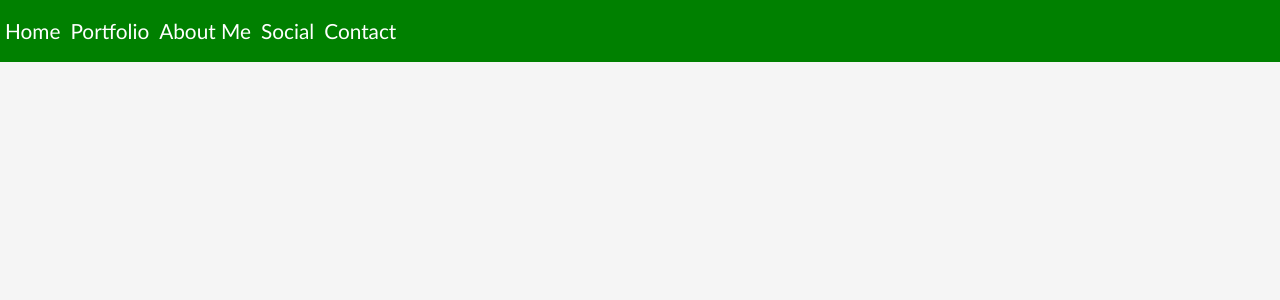
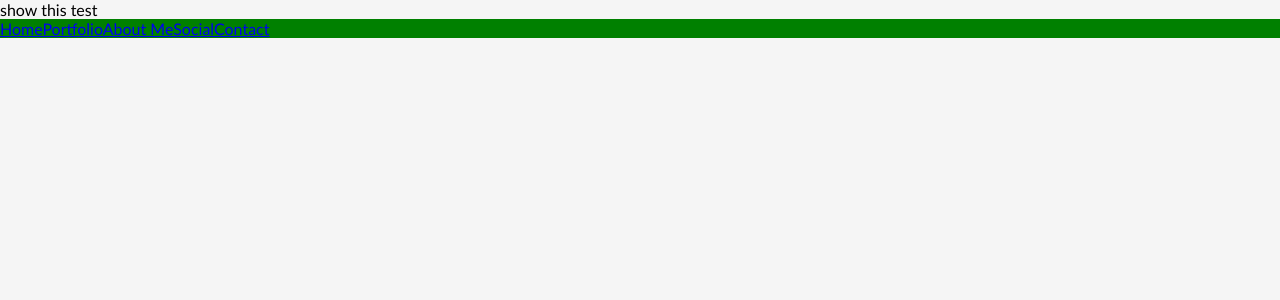
Before and after one commit to katievlasic/20-react-portfolio, a React (Create React App) app: page / in a window 1280 px wide. Shown: the top 300 px of the page. Built offline with nearby package versions, Linux system fonts and the light colour scheme.

Commit message:
edit the homepage url in the pacakge.json to be able to render in local host

```diff
--- a/package.json
+++ b/package.json
@@ -19,7 +19,7 @@
   "bugs": {
     "url": "https://github.com/katievlasic/20-react-portfolio/issues"
   },
-  "homepage": "https://github.com/katievlasic/20-react-portfolio#readme",
+  "homepage": "https://katievlasic.github.com/20-react-portfolio",
   "dependencies": {
     "react": "^18.2.0",
     "react-dom": "^18.2.0",
--- a/public/index.html
+++ b/public/index.html
@@ -4,14 +4,11 @@
     <meta charset="UTF-8">
     <meta http-equiv="X-UA-Compatible" content="IE=edge">
     <meta name="viewport" content="width=device-width, initial-scale=1.0">
-    <link rel="icon" href="%PUBLIC_URL%/favicon.ico" />
-    <link rel="manifest" href="%PUBLIC_URL%/manifest.json" />
+    <link rel="icon" href="./favicon.ico" />
+    <link rel="manifest" href="./manifest.json"/>
     <title>Vlasic Portfolio</title>
 </head>
 <body>
-    <div id="root"
-
-    ></div>
-
+    <div id="root"></div>
 </body>
 </html>
--- a/src/App.js
+++ b/src/App.js
@@ -3,9 +3,10 @@ import Navbar from './components/Navbar';
 
 function App() {
   return (
-    <div className="port-app">
-      <Navbar />
-    </div>
+  <>
+  <p>show this test</p>
+  <Navbar />
+  </>
   );
 }
 
--- a/src/components/Navbar.js
+++ b/src/components/Navbar.js
@@ -3,14 +3,13 @@ import "../styles/Navbar.css";
 
 const styles = {
   nav: {
-    background: "green",
-    justifyContent: "flex-end",
+    background: "green"
   },
 };
 
 function Navbar() {
   return (
-    <nav style={styles.nav} className="navbar">
+    <nav style={styles.nav} className="container">
       <a href="/">Home</a>
       <a href="/">Portfolio</a>
       <a href="/">About Me</a>
--- a/src/index.js
+++ b/src/index.js
@@ -1,8 +1,10 @@
-import React from 'react';
-import ReactDOM from 'react-dom';
+import { createRoot } from 'react-dom/client';
 import App from './App';
+import { StrictMode } from 'react';
 
-ReactDOM.render(
-    <App />,
-  document.getElementById('root')
+const root = createRoot(document.getElementById('root'));
+root.render(
+  <StrictMode>
+    <App />
+  </StrictMode>
 );
```
Also changed, not shown: public/robots.txt (renamed from src/robots.txt), 1 other file (tests, documents, lock files or other folders).
